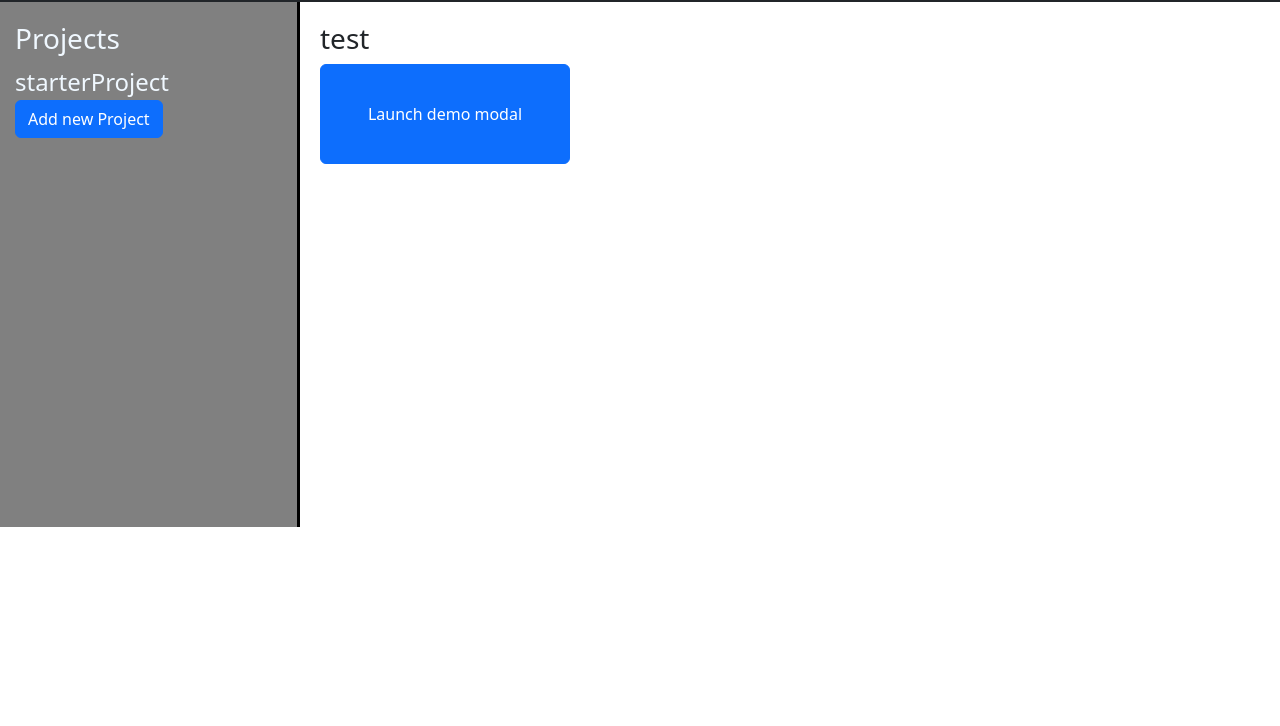
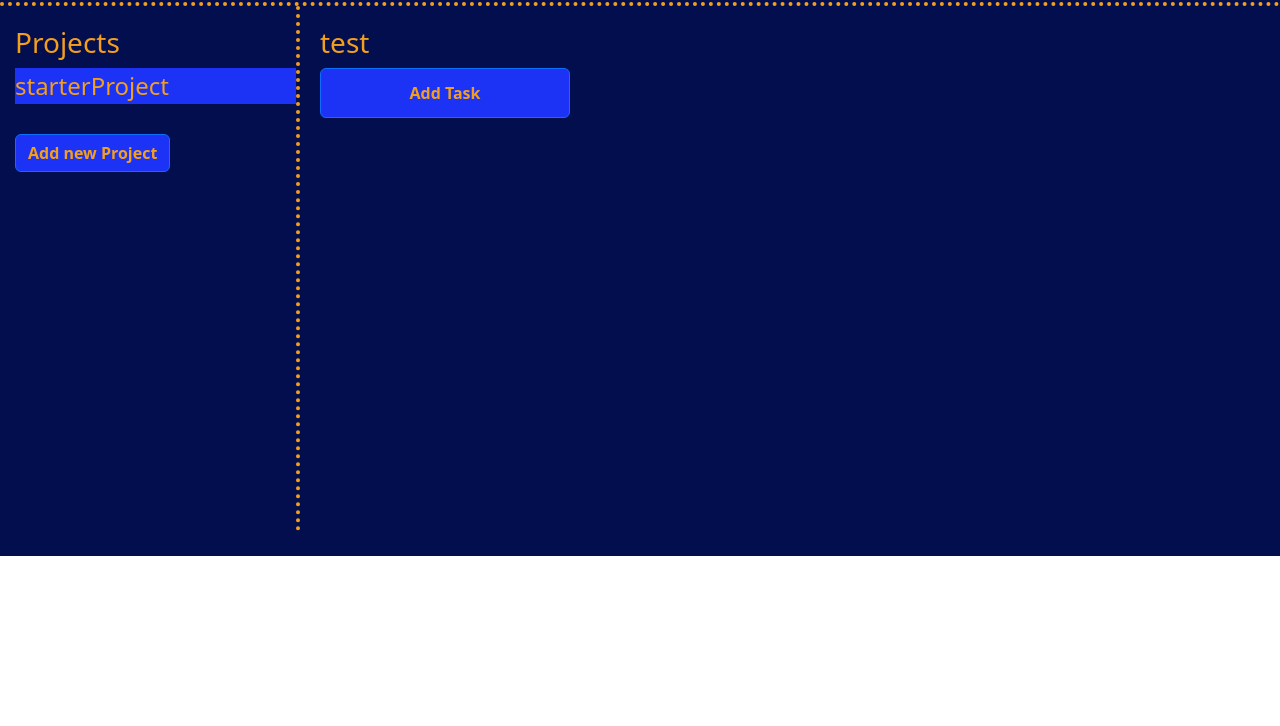
Before and after one commit to Keago99/ToDoApp, a website built with webpack: page dist/index.html in a window 1280 px wide. Shown: the part 74-800 px from the top of the page. Built offline with nearby package versions, Linux system fonts and the light colour scheme.

Commit message:
changed entire colorscheme and visual design, added dotted border and changed height/width of a few divs.

```diff
--- a/src/index.js
+++ b/src/index.js
@@ -1,5 +1,5 @@
 import {addPriorityOnClicks} from "./modal";
-import {addProjectListenerButton, loadProjects, projAdditionListeners, updateProjects} from "./projects";
+import {setInitialProject, addProjectListenerButton, loadProjects, projAdditionListeners, updateProjects} from "./projects";
 import { createNewTaskOnClick } from "./modal";
 //This is the entry point
 
@@ -9,5 +9,6 @@
 projAdditionListeners();
 addPriorityOnClicks();
 updateProjects();
+setInitialProject();
 addProjectListenerButton();
 createNewTaskOnClick();
--- a/src/projects.js
+++ b/src/projects.js
@@ -11,6 +11,12 @@
     this.projectName = projectName;
     this.tasks = tasks;
 }
+
+function setInitialProject(){
+    const initialProject = document.getElementsByClassName("projItem");
+    initialProject[0].classList.add("activeProject");
+}
+
 
 
 // A function to add the projects to the AllProjects Arraylist
@@ -47,6 +53,10 @@
         let item = document.createElement("div");
         item.className = ("projItem");
         item.innerText = (AllProjects[i].projectName);
+        if(i == ActiveProject)
+        {
+            item.classList.add("activeProject");
+        }
 
         projList.appendChild(item);
 
@@ -57,8 +67,6 @@
 // A function to load the projects, it will reference the AllProjects Arraylist
 function loadProjects(){
     AllProjects[ActiveProject].tasks.push(basicTodo);
-    console.log("push successful")
-    console.log(ActiveProject);
     console.log(AllProjects[ActiveProject].tasks[0]);
 }
 
@@ -118,4 +126,4 @@
 
 
 
-export {activeOnClickProject, addProjectListenerButton, projAdditionListeners, loadProjects, updateProjects, starterProject, AllProjects, ActiveProject};
+export {setInitialProject, activeOnClickProject, addProjectListenerButton, projAdditionListeners, loadProjects, updateProjects, starterProject, AllProjects, ActiveProject};
--- a/src/toDos.js
+++ b/src/toDos.js
@@ -27,8 +27,6 @@
     let priority = document.getElementById("Priority").innerText;
 
     const newTask = new toDo(title, description, dueDate, priority);
-    console.log(newTask);
-    console.log(ActiveProject);
     AllProjects[ActiveProject].tasks.push(newTask);
 }
 
```
Also changed, not shown: dist/index.html, dist/main.js, dist/styles.css.
